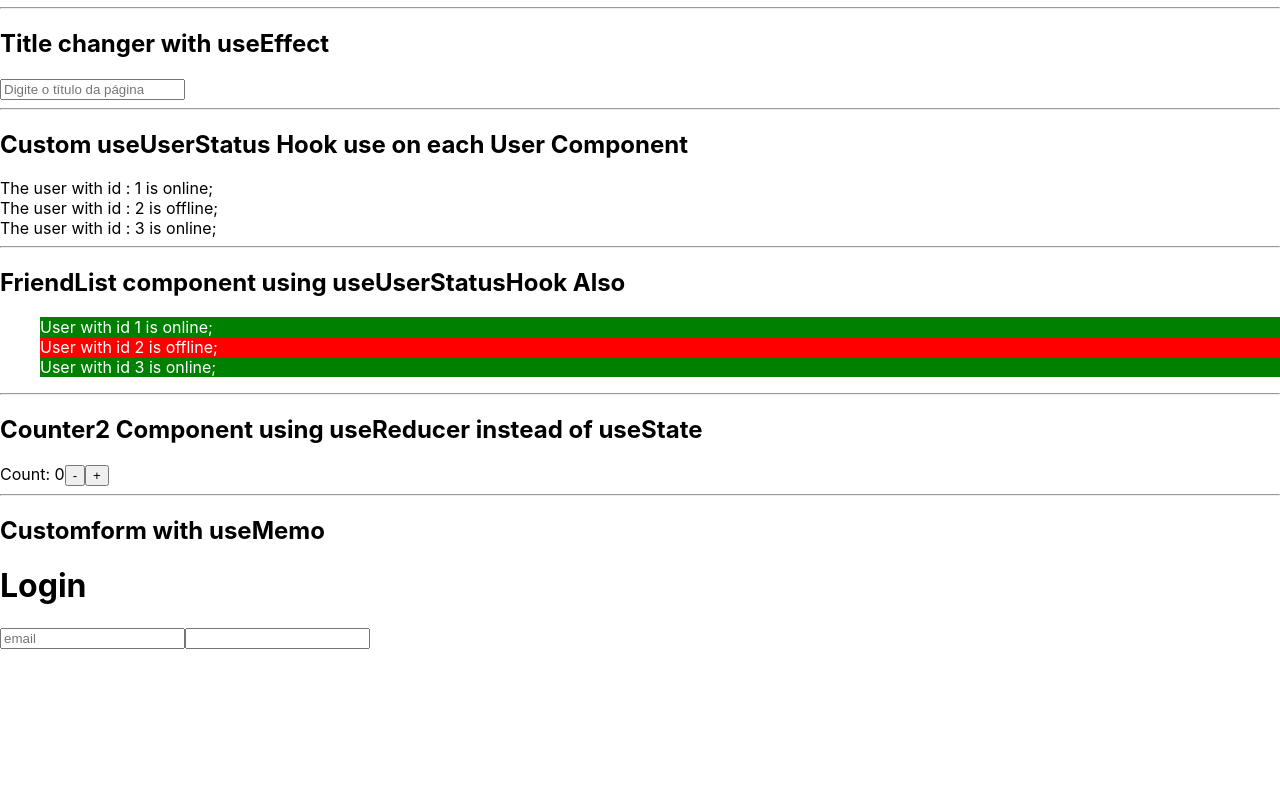
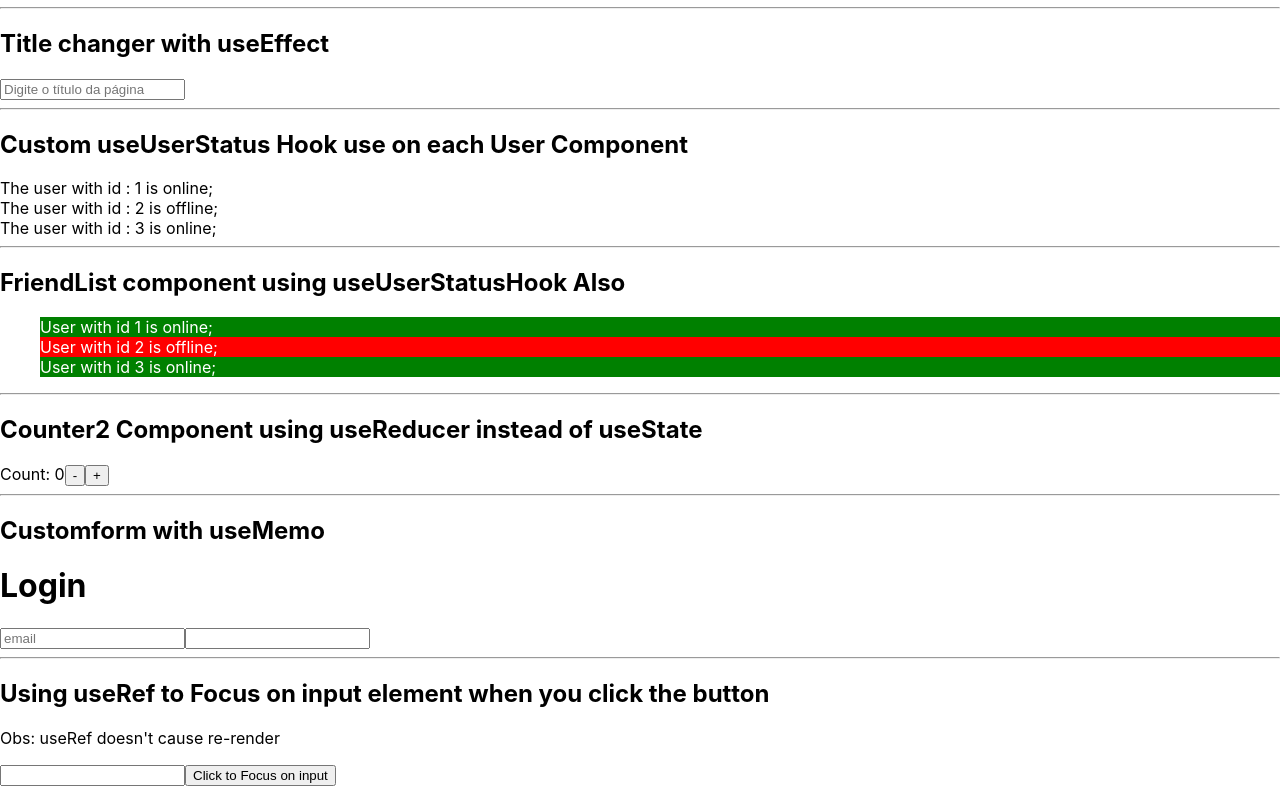
Before and after one commit to T14g/react-concepts, a React (Create React App) app: page / in a window 1280 px wide. Shown: the part 183-969 px from the top of the page. Before the commit the page ends 832 px from the top, so only its background shows below. Built offline with nearby package versions, Linux system fonts and the light colour scheme.

Commit message:
UseRef exemple

```diff
--- /dev/null
+++ b/src/components/hooks/useRef/focus-onclick.component.jsx
@@ -0,0 +1,18 @@
+import { useRef } from "react";
+
+const FocusOnClick = () => {
+    const inputEl = useRef(null);
+
+    const onButtonClick = () => {
+        inputEl.current.focus();
+    };
+
+    return (
+        <div>
+            <input type="text" ref={inputEl}  />
+            <button onClick={onButtonClick}>Click to Focus on input</button>
+        </div>
+    );
+};
+
+export default FocusOnClick;
--- a/src/pages/home/home.component.jsx
+++ b/src/pages/home/home.component.jsx
@@ -4,6 +4,7 @@ import User from '../../components/user/user.component';
 import FriendList from '../../components/friend-list/friend-list.component';
 import Counter2 from '../../components/hooks/useReducer/counter.component';
 import CustomForm from '../../components/hooks/useMemo/custom-form.component';
+import FocusOnClick from '../../components/hooks/useRef/focus-onclick.component';
 
 const Home = () => {
     const users = [
@@ -43,6 +44,11 @@ const Home = () => {
 
             <h2>Customform with useMemo</h2>
             <CustomForm />
+            <hr />
+
+            <h2>Using useRef to Focus on input element when you click the button</h2>
+            <p>Obs: useRef doesn't cause re-render</p>
+            <FocusOnClick />
 
         </>
     );
```
